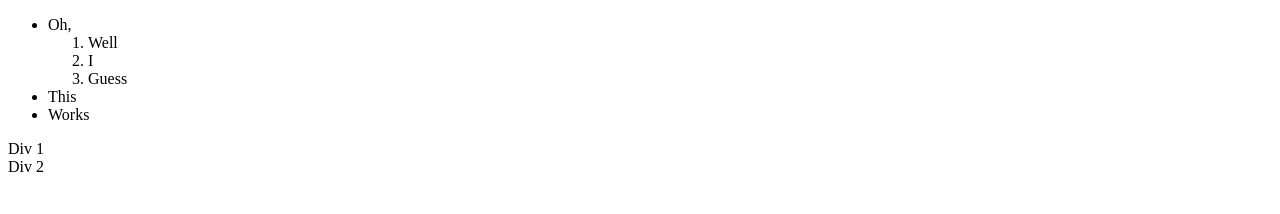
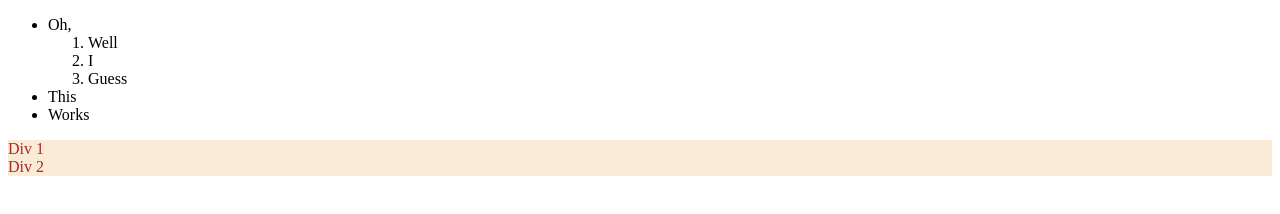
Before and after one commit to DanSandvig/NSACHTMLCSSTest, a plain HTML site: page index2.html in a window 1280 px wide. Drawn offline with Linux system fonts and the light colour scheme.

Commit message:
DS: linked stylesheet, added random styling to div

```diff
--- a/index2.css
+++ b/index2.css
@@ -0,0 +1,4 @@
+div {
+    color:brown;
+    background-color: antiquewhite;
+}
--- a/index2.html
+++ b/index2.html
@@ -4,6 +4,7 @@
     <meta charset="UTF-8">
     <meta http-equiv="X-UA-Compatible" content="IE=edge">
     <meta name="viewport" content="width=device-width, initial-scale=1.0">
+    <link rel="stylesheet" href="./index2.css">
     <title>Learning HTML for Fun and Profit</title>
 </head>
 <body>
```
